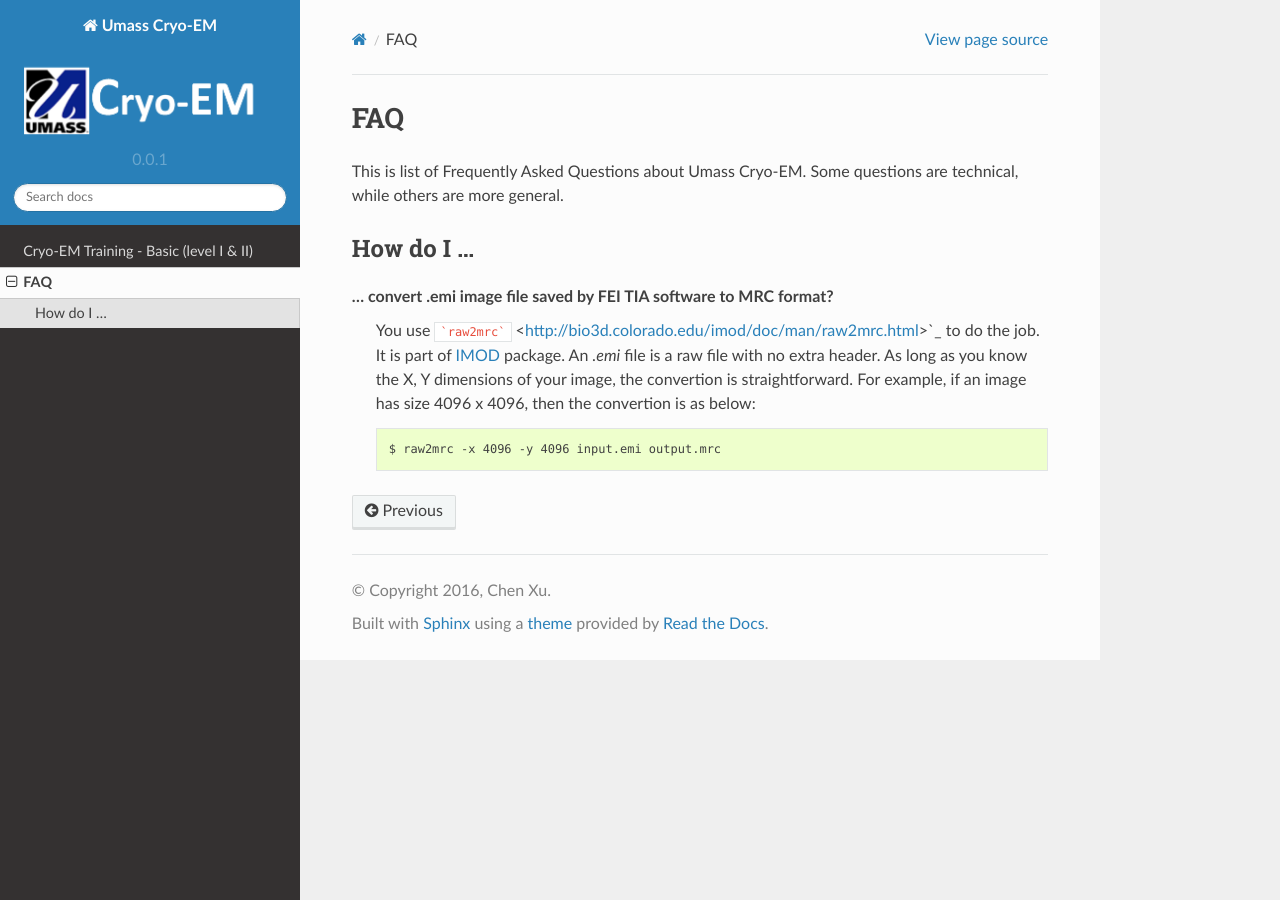
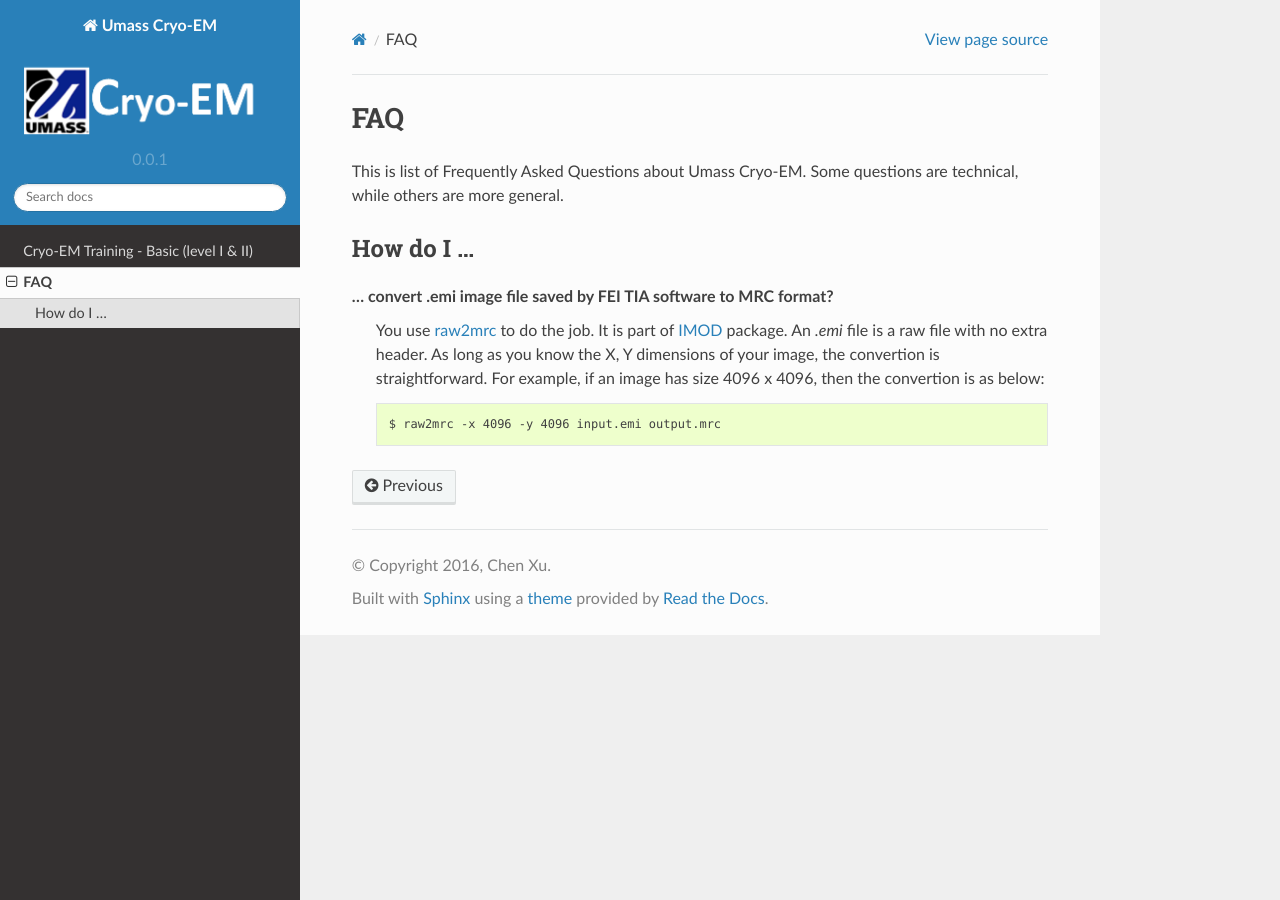
Before and after one commit to xuchen66/sphinx-emdocs, a Sphinx documentation site: the page built from source/cryo-em_faq.rst, in a window 1280 px wide. Built offline with Sphinx 7.4.7 and the Read the Docs theme 2.0.0, drawn with Linux system fonts in a browser that asks for light colours; pages that are not in the unit, such as notebooks, are missing from menus.

Commit message:
Update cryo-em_faq.rst

````diff
--- a/source/cryo-em_faq.rst
+++ b/source/cryo-em_faq.rst
@@ -9,7 +9,7 @@ How do I ...
 ------------
 
 ... convert .emi image file saved by FEI TIA software to MRC format?
-   You use ```raw2mrc``` <http://bio3d.colorado.edu/imod/doc/man/raw2mrc.html>`_ to do the job.
+   You use `raw2mrc <http://bio3d.colorado.edu/imod/doc/man/raw2mrc.html>`_ to do the job.
    It is part of `IMOD <http://bio3d.colorado.edu/imod/>`_ package.
    An *.emi* file is a raw file with no extra header. As long as you know the X, Y dimensions of
    your image, the convertion is straightforward. For example, if an image has size 4096 x 4096,
````
